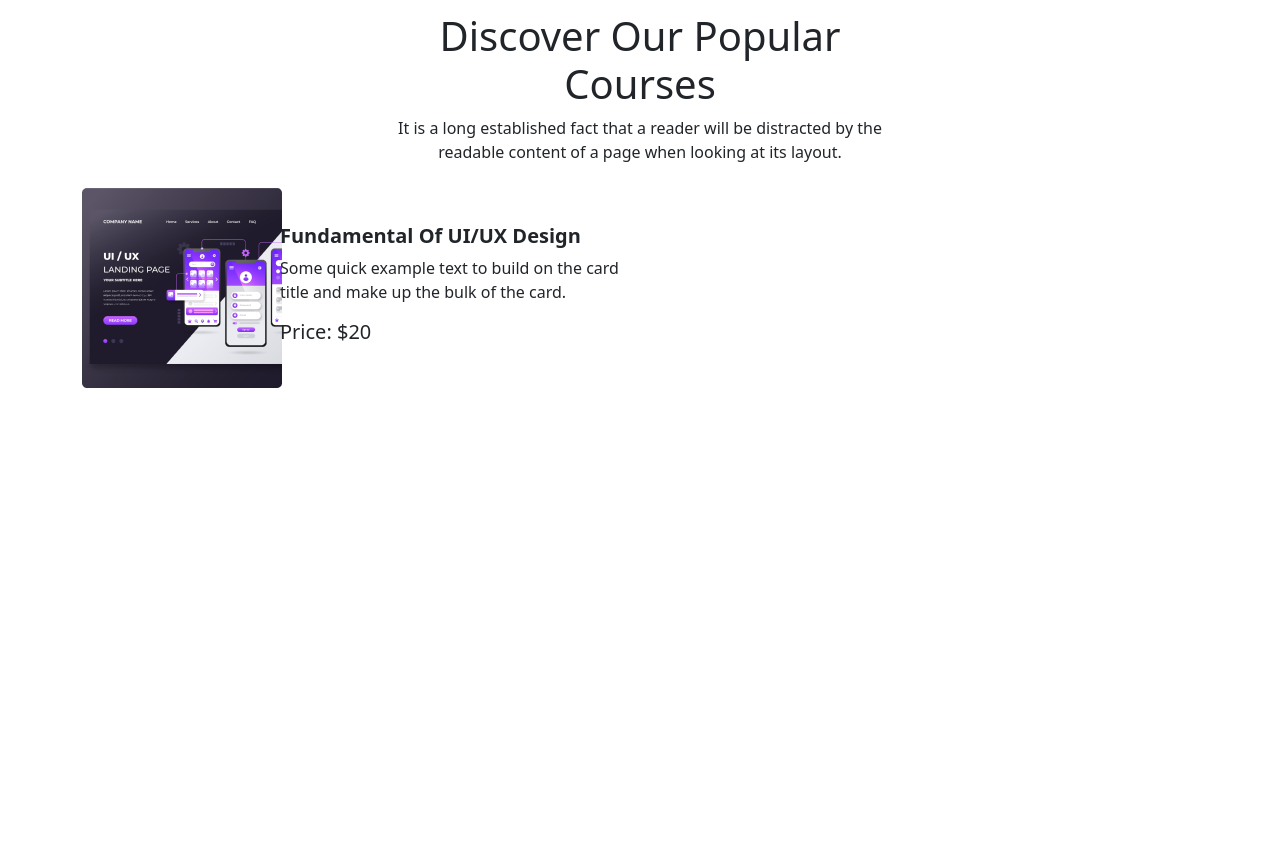
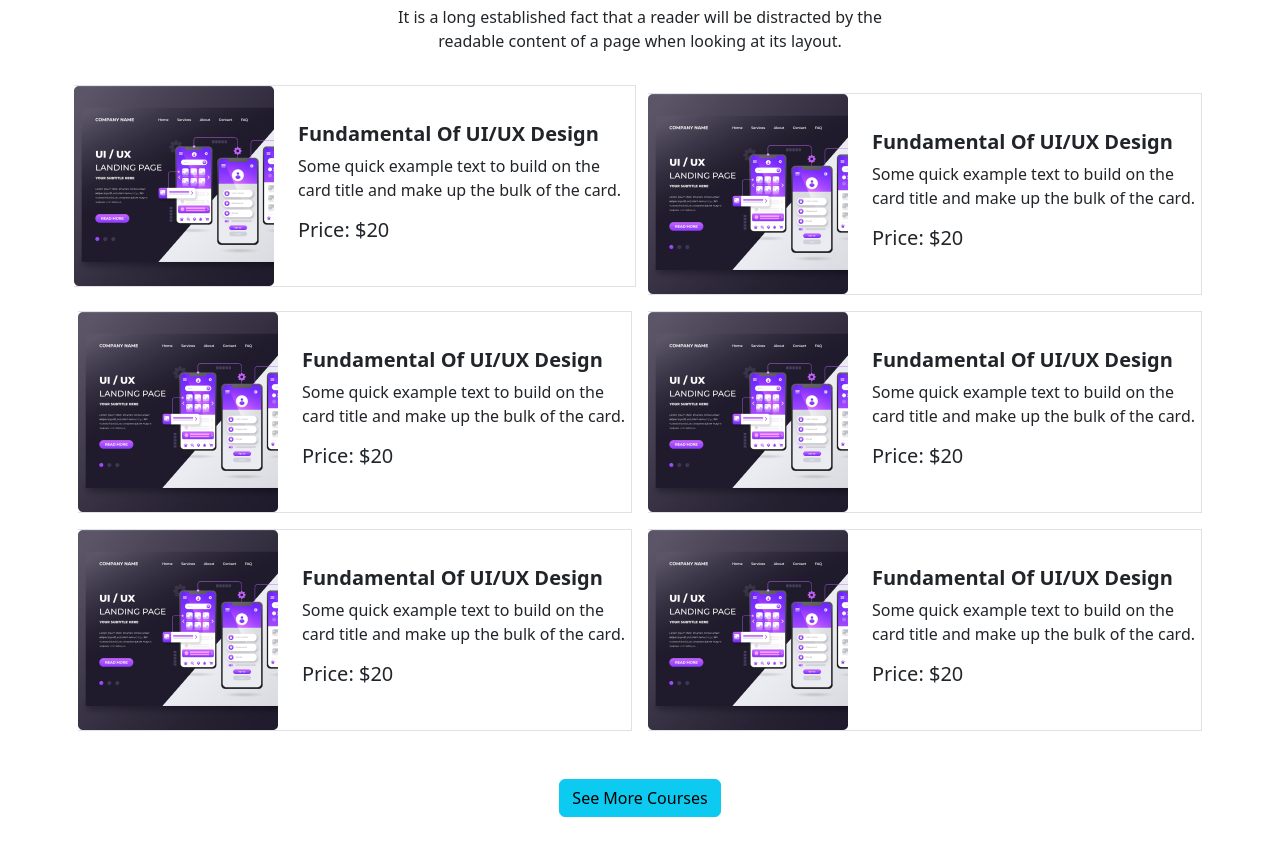
Before and after one commit to Taher027/E-Learning, a plain HTML site: page index.html in a window 1280 px wide. Shown: the part 840-1696 px from the top of the page. Before the commit the page ends 1228 px from the top, so only its background shows below. Drawn offline with nearby package versions, Linux system fonts and the light colour scheme.

Commit message:
finished courses section

```diff
--- a/css/style.css
+++ b/css/style.css
@@ -1,23 +1,3 @@
-.custom-height {
-    height: 700px;
-    width: 100%;
+.overly{
     filter: brightness(50%);
 }
-
-/* media query for carousel  */
-
-@media only screen and (max-width:1100px) {
-    .custom-height {
-        height: 500px;
-    }
-}
-@media only screen and (max-width:900px) {
-    .custom-height {
-        height: 400px;
-    }
-}
-@media only screen and (max-width:768px) {
-    .custom-height {
-        height: 300px;
-    }
-}
--- a/index.html
+++ b/index.html
@@ -14,7 +14,7 @@
     <!-- header start  -->
     <header>
         <!-- header menu  -->
-        <nav class="navbar navbar-expand-lg bg-light">
+        <nav class="navbar navbar-expand-lg bg-transparent">
             <div class="container">
               <a class="navbar-brand fw-bold" href="#">E-Learning</a>
               <button class="navbar-toggler" type="button" data-bs-toggle="collapse" data-bs-target="#navbarSupportedContent" aria-controls="navbarSupportedContent" aria-expanded="false" aria-label="Toggle navigation">
@@ -48,32 +48,30 @@
 
 
           <!-- carousel start  -->
-
-          <div id="carouselExampleCaptions" class="carousel slide container mt-5" data-bs-ride="false">
-
+          <div id="carouselExampleCaptions" class=" container mt-5 carousel slide" data-bs-ride="false">
             <div class="carousel-inner">
-              <div class="carousel-item active position-relative">
-                <img class="custom-height" src="images/cover/cover-1.png" class="d-block w-100" alt="...">
-                <div class="carousel-caption d-md-block position-absolute top-50 start-50 translate-middle ">
+              <div class="carousel-item active">
+                <img src="images/cover/cover-1.png" class="d-block w-100" alt="cover-img overly">
+                <div class="carousel-caption d-md-block">
                   <h5>First slide label</h5>
                   <p>Some representative placeholder content for the first slide.</p>
-                  <button class="btn btn-primary">Get Started</button>
+                  <button class="btn btn-info">Get Started</button>
                 </div>
               </div>
-              <div class="carousel-item position-relative">
-                <img class="custom-height" src="images/cover/cover-2.jpg" class="d-block w-100" alt="cover-img-2">
-                <div class="carousel-caption d-md-block position-absolute top-50 start-50 translate-middle">
+              <div class="carousel-item">
+                <img src="images/cover/cover-2.jpg" class="d-block w-100 overly" alt="cover-img">
+                <div class="carousel-caption d-md-block">
                   <h5>Second slide label</h5>
                   <p>Some representative placeholder content for the second slide.</p>
-                  <button class="btn btn-primary">Get Started</button>
+                  <button class="btn btn-info">Get Started</button>
                 </div>
               </div>
-              <div class="carousel-item ">
-                <img class="custom-height" src="images/cover/cover-3.jpg" class="d-block w-100" alt="cover-image-1">
-                <div class="carousel-caption d-md-block position-absolute top-50 start-50 translate-middle">
+              <div class="carousel-item">
+                <img src="images/cover/cover-3.jpg" class="d-block w-100 overly" alt="cover-img">
+                <div class="carousel-caption  d-md-block">
                   <h5>Third slide label</h5>
                   <p>Some representative placeholder content for the third slide.</p>
-                  <button class="btn btn-primary">Get Started</button>
+                  <button class="btn btn-info">Get Started</button>
                 </div>
               </div>
             </div>
@@ -86,7 +84,6 @@
               <span class="visually-hidden">Next</span>
             </button>
           </div>
-
     </header>
 
 
@@ -102,13 +99,13 @@
         </div>
         <!-- courses  -->
 
-        <div class="row mt-2">
-          <div class="col-12 col-sm-12 col-md-12 col-lg-6 ">
-           <div class="d-flex flex-column flex-sm-row flex-md-row flex-lg-row justify-content-center align-items-center">
-            <div class="col-4">
-              <img class="-img-fluid" src="images/course/course-1.png" alt="course-1 image">
+        <div class="row mt-2 mb-5">
+          <div class="col-12 col-sm-12 col-md-12 col-lg-6 g-2 ">
+           <div class="d-flex flex-column flex-sm-row flex-md-row flex-lg-row justify-content-center align-items-center border border-start-0">
+            <div>
+              <img class="-img-fluid h-100 d-block" src="images/course/course-1.png" alt="course-1 image">
             </div>
-            <div class="text-start ps-3 col-8">
+            <div class="text-start ms-4 h-100">
               <h1 class="fs-5 fw-bold">Fundamental Of UI/UX Design</h1>
               <p class="fs-6 fw-light">Some quick example text to build on the card title
                 and make up the bulk of the card.</p>
@@ -116,7 +113,84 @@
             </div>
            </div>
           </div>
-        </div>
+          <div class="col-12 col-sm-12 col-md-12 col-lg-6 g-3 ">
+           <div class="d-flex flex-column flex-sm-row flex-md-row flex-lg-row justify-content-center align-items-center border border-start-0">
+            <div>
+              <img class="-img-fluid h-100 d-block" src="images/course/course-1.png" alt="course-1 image">
+            </div>
+            <div class="text-start ms-4 h-100">
+              <h1 class="fs-5 fw-bold">Fundamental Of UI/UX Design</h1>
+              <p class="fs-6 fw-light">Some quick example text to build on the card title
+                and make up the bulk of the card.</p>
+                <h3 class="fs-5 fw-normal">Price: $20</h3>
+            </div>
+           </div>
+          </div>
+          <div class="col-12 col-sm-12 col-md-12 col-lg-6 g-3 ">
+           <div class="d-flex flex-column flex-sm-row flex-md-row flex-lg-row justify-content-center align-items-center border border-start-0">
+            <div>
+              <img class="-img-fluid h-100 d-block" src="images/course/course-1.png" alt="course-1 image">
+            </div>
+            <div class="text-start ms-4 h-100">
+              <h1 class="fs-5 fw-bold">Fundamental Of UI/UX Design</h1>
+              <p class="fs-6 fw-light">Some quick example text to build on the card title
+                and make up the bulk of the card.</p>
+                <h3 class="fs-5 fw-normal">Price: $20</h3>
+            </div>
+           </div>
+          </div>
+          <div class="col-12 col-sm-12 col-md-12 col-lg-6 g-3 ">
+           <div class="d-flex flex-column flex-sm-row flex-md-row flex-lg-row justify-content-center align-items-center border border-start-0">
+            <div>
+              <img class="-img-fluid h-100 d-block" src="images/course/course-1.png" alt="course-1 image">
+            </div>
+            <div class="text-start ms-4 h-100">
+              <h1 class="fs-5 fw-bold">Fundamental Of UI/UX Design</h1>
+              <p class="fs-6 fw-light">Some quick example text to build on the card title
+                and make up the bulk of the card.</p>
+                <h3 class="fs-5 fw-normal">Price: $20</h3>
+            </div>
+           </div>
+          </div>
+          <div class="col-12 col-sm-12 col-md-12 col-lg-6 g-3 ">
+           <div class="d-flex flex-column flex-sm-row flex-md-row flex-lg-row justify-content-center align-items-center border border-start-0">
+            <div>
+              <img class="-img-fluid h-100 d-block" src="images/course/course-1.png" alt="course-1 image">
+            </div>
+            <div class="text-start ms-4 h-100">
+              <h1 class="fs-5 fw-bold">Fundamental Of UI/UX Design</h1>
+              <p class="fs-6 fw-light">Some quick example text to build on the card title
+                and make up the bulk of the card.</p>
+                <h3 class="fs-5 fw-normal">Price: $20</h3>
+            </div>
+           </div>
+          </div>
+          <div class="col-12 col-sm-12 col-md-12 col-lg-6 g-3 ">
+           <div class="d-flex flex-column flex-sm-row flex-md-row flex-lg-row justify-content-center align-items-center border border-start-0">
+            <div>
+              <img class="-img-fluid h-100 d-block" src="images/course/course-1.png" alt="course-1 image">
+            </div>
+            <div class="text-start ms-4 h-100">
+              <h1 class="fs-5 fw-bold">Fundamental Of UI/UX Design</h1>
+              <p class="fs-6 fw-light">Some quick example text to build on the card title
+                and make up the bulk of the card.</p>
+                <h3 class="fs-5 fw-normal">Price: $20</h3>
+            </div>
+           </div>
+          </div>
+
+           </div>
+
+           <!-- see more courses button  -->
+           <div>
+            <button class="btn btn-info mt-5 mb-5 d-none d-sm-none d-md-none d-lg-block text-center m-auto">See More Courses</button>
+           </div>
+           <div>
+            <button class="btn btn-info mt-5 mb-5 d-block d-sm-block d-md-block d-lg-none text-center m-auto">Viwe All</button>
+           </div>
+
+
+
 
       </section>
     </main>
```
Also changed, not shown: images/cover/cover-1.png, images/cover/cover-2.jpg, images/cover/cover-3.jpg.
